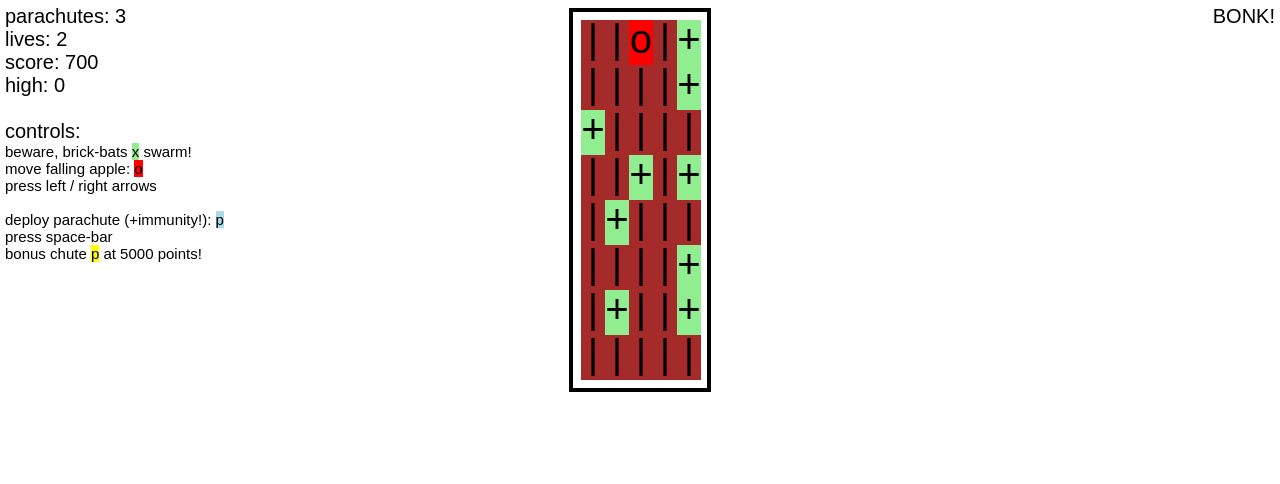
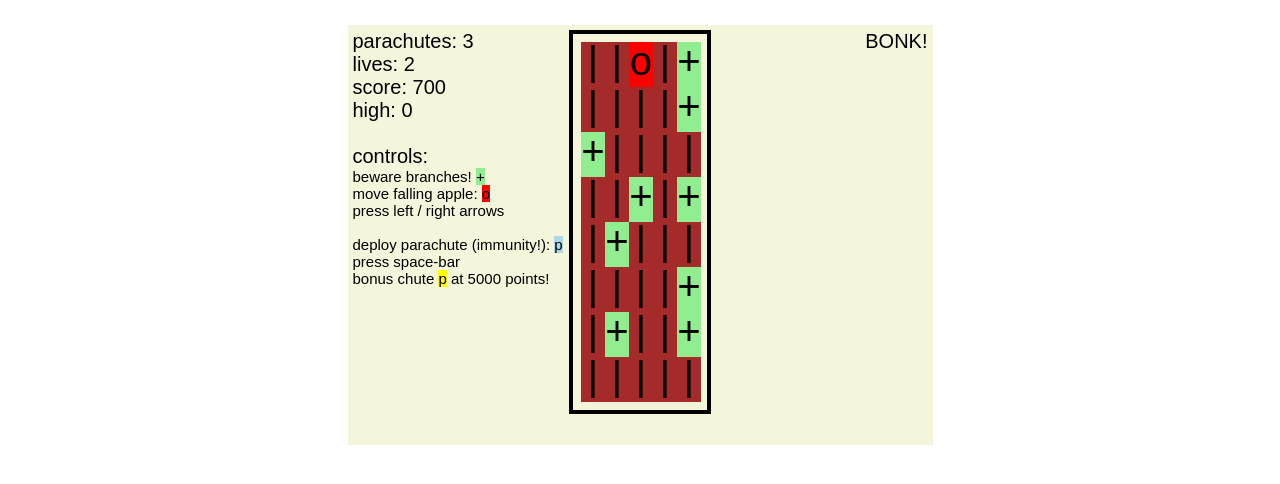
Before and after one commit to lexjacobs/apple-falls-jquery, a website: page index.html in a window 1280 px wide. Drawn offline with Linux system fonts and the light colour scheme.

Commit message:
Mods css

```diff
--- a/index.html
+++ b/index.html
@@ -2,7 +2,6 @@
 <html>
   <head>
     <title>Apple Falls</title>
-
     <script src="app/script/jquery-2.1.1.min.js"></script>
     <script src="app/script/board.js"></script>
     <script src="app/script/gameLoop.js"></script>
@@ -12,11 +11,9 @@
     <!-- <link rel="stylesheet/less" type="text/css" href="app/styles/style.less" /> -->
     <link rel="stylesheet" type="text/css" href="app/styles/style.css" />
     <!-- <script src="app/script/less-1.7.3.min.js" type="text/javascript"></script> -->
-
-
   </head>
   <body>
-
+    <div class = "container">
       <div class = "vitals">
         parachutes: <span class = "parachutes"></span><br>
         lives: <span class = "lives"></span><br>
@@ -25,17 +22,18 @@
         <br><br>
         controls:<br>
         <div class = "instructions">
-beware, brick-bats <span class = "brick">x</span> swarm!<br>
+          beware branches! <span class = "brick">+</span><br>
           move falling apple: <span class = "apple">o</span><br>
           press left / right arrows<br><br>
-deploy parachute (+immunity!): <span class = "parachute">p</span><br>
+          deploy parachute (immunity!): <span class = "parachute">p</span><br>
           press space-bar<br>
           bonus chute <span class = "bonusParachute">p</span> at <span class = "chuteMultiple"></span> points!
         </div>
       </div>
-
-<div class = "board"></div>
+      <div class = "board">
+      </div>
       <div class = "status"></div>
+    </div>
 
   </body>
 </html>
```
Also changed, not shown: app/styles/style.less (line endings or trailing spaces). Lines whose indentation alone changed are shown as unchanged.
